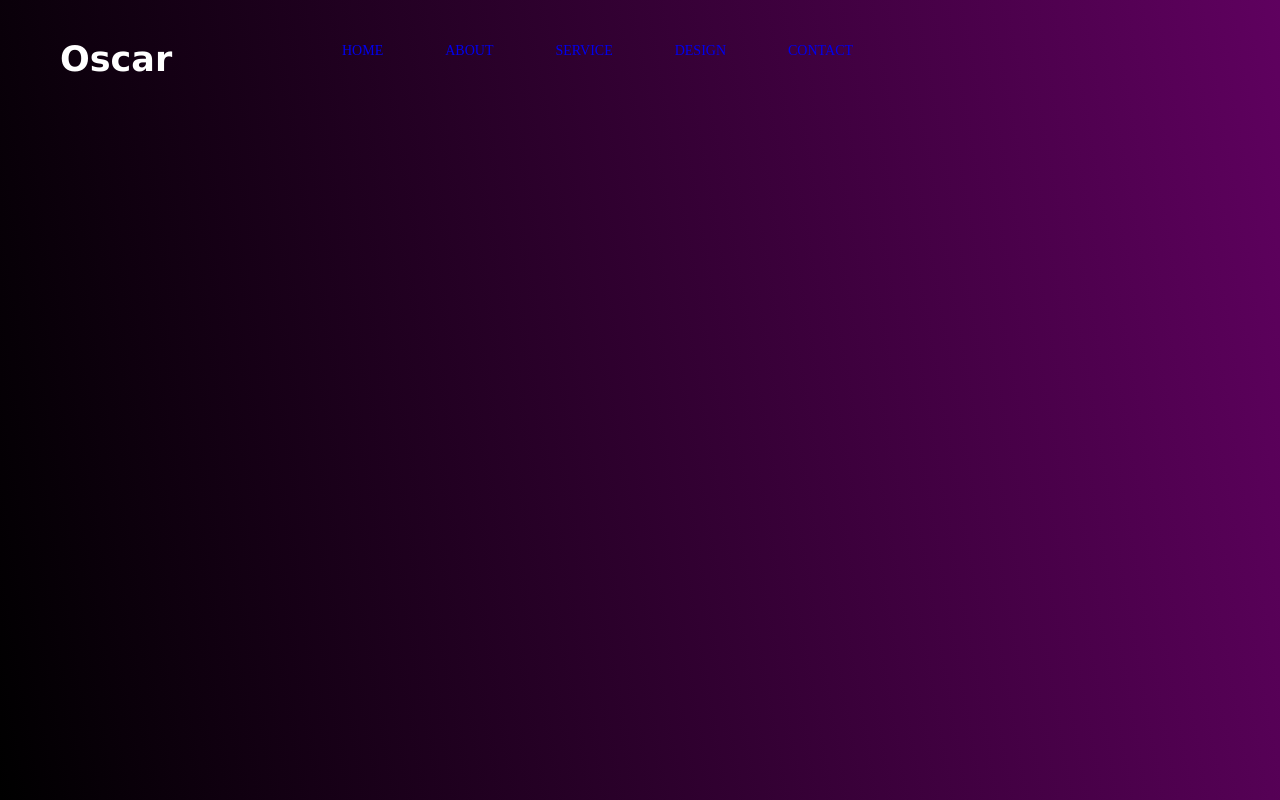
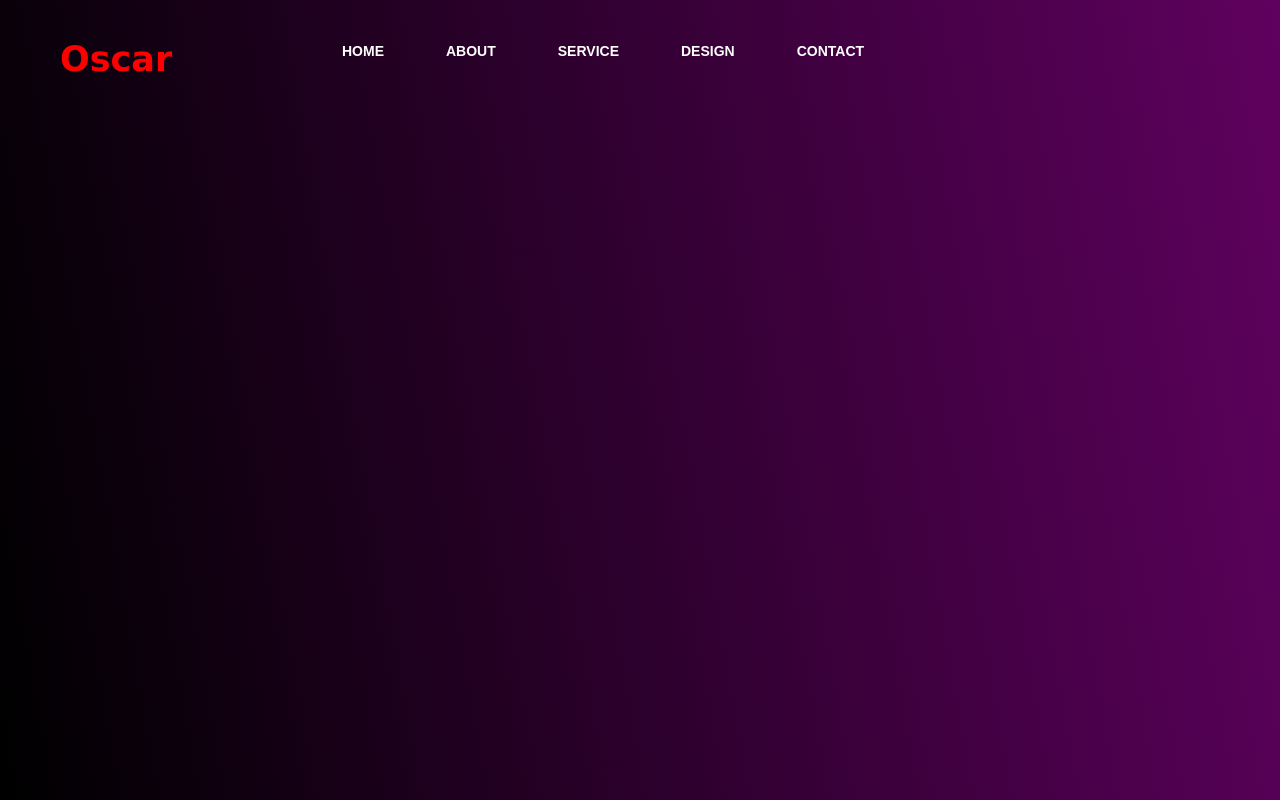
Before and after one commit to OscarNii/My-Work, a plain HTML site: page index.html in a window 1280 px wide. Drawn offline with Linux system fonts and the light colour scheme.

Commit message:
styles commit

```diff
--- a/style.css
+++ b/style.css
@@ -20,7 +20,7 @@ body{
 }
 
 .logo{
-    color: white;
+    color: red;
     font-size: 35px;
     font-family: Verdana, Geneva, Tahoma, sans-serif;
     padding-left: 20px;
@@ -32,6 +32,7 @@ body{
     width: 400px;
     float: left;
     height: 70px;
+
 }
 ul{
     float: left;
@@ -50,5 +51,13 @@ ul li{
 
 ul li a{
     text-decoration: none;
-    columns: white;
+    color: #fff;
+    font-family: Arial, Helvetica, sans-serif;
+    font-weight: bold;
+    transition: 0.2s ease-in-out;
+
 }
+
+ul li a:hover{
+    color: black;
+}
```
Also changed, not shown: index.html (line endings or trailing spaces).
